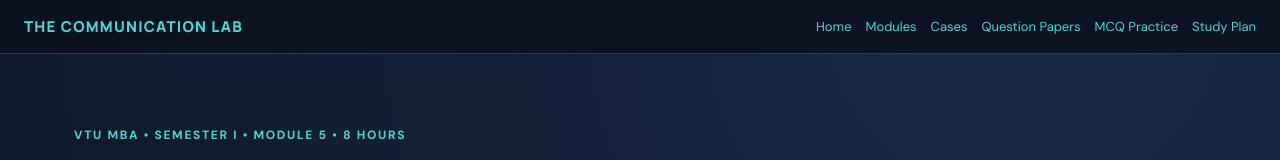
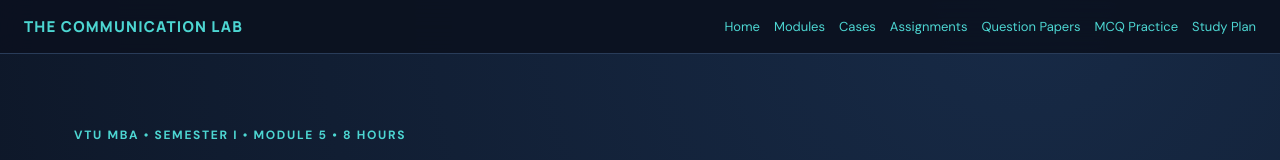
Before and after one commit to mahesh-from-sirsi/Managerial-Communication, a plain HTML site: page modules/module-5.html in a window 1280 px wide. Shown: the top 160 px of the page. Drawn offline with Linux system fonts and the light colour scheme.

Commit message:
Add visible assignments navigation on modules/module-5.html

```diff
--- a/modules/module-5.html
+++ b/modules/module-5.html
@@ -1,4 +1,4 @@
-<!doctype html><html lang="en"><head><meta charset="utf-8"><meta name="viewport" content="width=device-width,initial-scale=1"><meta name="description" content="VTU MBA Managerial Communication learning portal"><title>Module 5: Case Analysis, Etiquette &amp; Legal Aspects | Managerial Communication</title><link rel="stylesheet" href="../assets/style.css"></head><body><header class="top"><a class="brand" href="../index.html">THE <span>COMMUNICATION LAB</span></a><nav class="nav"><a href="../index.html">Home</a><a href="../modules/module-1.html">Modules</a><a href="../cases.html">Cases</a><a href="../question-papers.html">Question Papers</a><a href="../quizzes/index.html">MCQ Practice</a><a href="../study-plan.html">Study Plan</a></nav></header><main class="wrap"><section class="hero"><div class="eyebrow">VTU MBA • Semester I • Module 5 • 8 hours</div><h1>Case Analysis, Etiquette & Legal Aspects</h1><p>Interpret business situations, analyse evidence, present recommendations and communicate ethically and professionally.</p><a class="btn" href="../quizzes/quiz-5.html">Practise MCQs</a></section>
+<!doctype html><html lang="en"><head><meta charset="utf-8"><meta name="viewport" content="width=device-width,initial-scale=1"><meta name="description" content="VTU MBA Managerial Communication learning portal"><title>Module 5: Case Analysis, Etiquette &amp; Legal Aspects | Managerial Communication</title><link rel="stylesheet" href="../assets/style.css"></head><body><header class="top"><a class="brand" href="../index.html">THE <span>COMMUNICATION LAB</span></a><nav class="nav"><a href="../index.html">Home</a><a href="../modules/module-1.html">Modules</a><a href="../cases.html">Cases</a><a href="../assignments.html">Assignments</a><a href="../question-papers.html">Question Papers</a><a href="../quizzes/index.html">MCQ Practice</a><a href="../study-plan.html">Study Plan</a></nav></header><main class="wrap"><section class="hero"><div class="eyebrow">VTU MBA • Semester I • Module 5 • 8 hours</div><h1>Case Analysis, Etiquette & Legal Aspects</h1><p>Interpret business situations, analyse evidence, present recommendations and communicate ethically and professionally.</p><a class="btn" href="../quizzes/quiz-5.html">Practise MCQs</a></section>
 <div class="notice warning"><b>Important source correction:</b> The uploaded “Module 5 Revised” PDF contains Teams, Power & Politics, and Conflict & Negotiation from Management & Organisational Behaviour (MBA101). Those topics are NOT this course’s current Managerial Communication Module 5. This page is a syllabus-aligned replacement; the unrelated PDF is deliberately excluded.</div>
 <div class="toc"><a href="#case-method">Case method</a><a href="#framework">Analysis framework</a><a href="#presentation">Preparation & presentation</a><a href="#etiquette">Etiquette</a><a href="#legal">Legal aspects</a><a href="../cases.html#module-5">Cases</a></div>
 <section id="case-method" class="topic"><h2>1. Case method of learning</h2><p>A business case presents a situation, decision, problem or opportunity faced by an organisation or manager. The case method asks learners to interpret the facts, identify the central issue, evaluate alternatives and recommend a defensible course of action. The purpose is not to guess a hidden “correct” answer; it is to reason from evidence and explain the trade-offs.</p><h3>Why use the case method?</h3><ul><li>Connects concepts with realistic managerial situations.</li><li>Develops problem identification, analysis and decision-making.</li><li>Encourages discussion, evidence-based reasoning and perspective-taking.</li><li>Builds confidence in explaining and defending recommendations.</li></ul></section>
```
